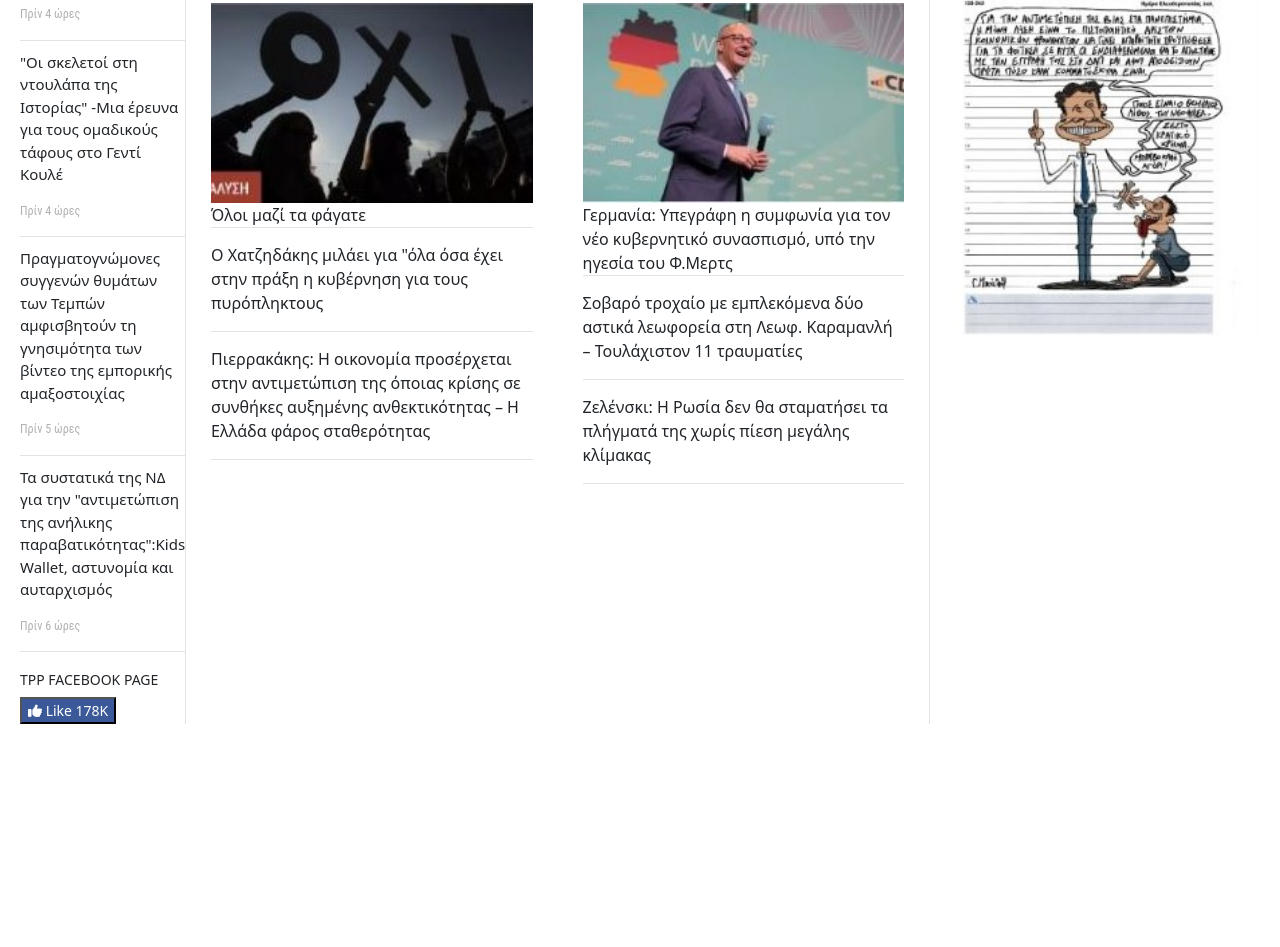
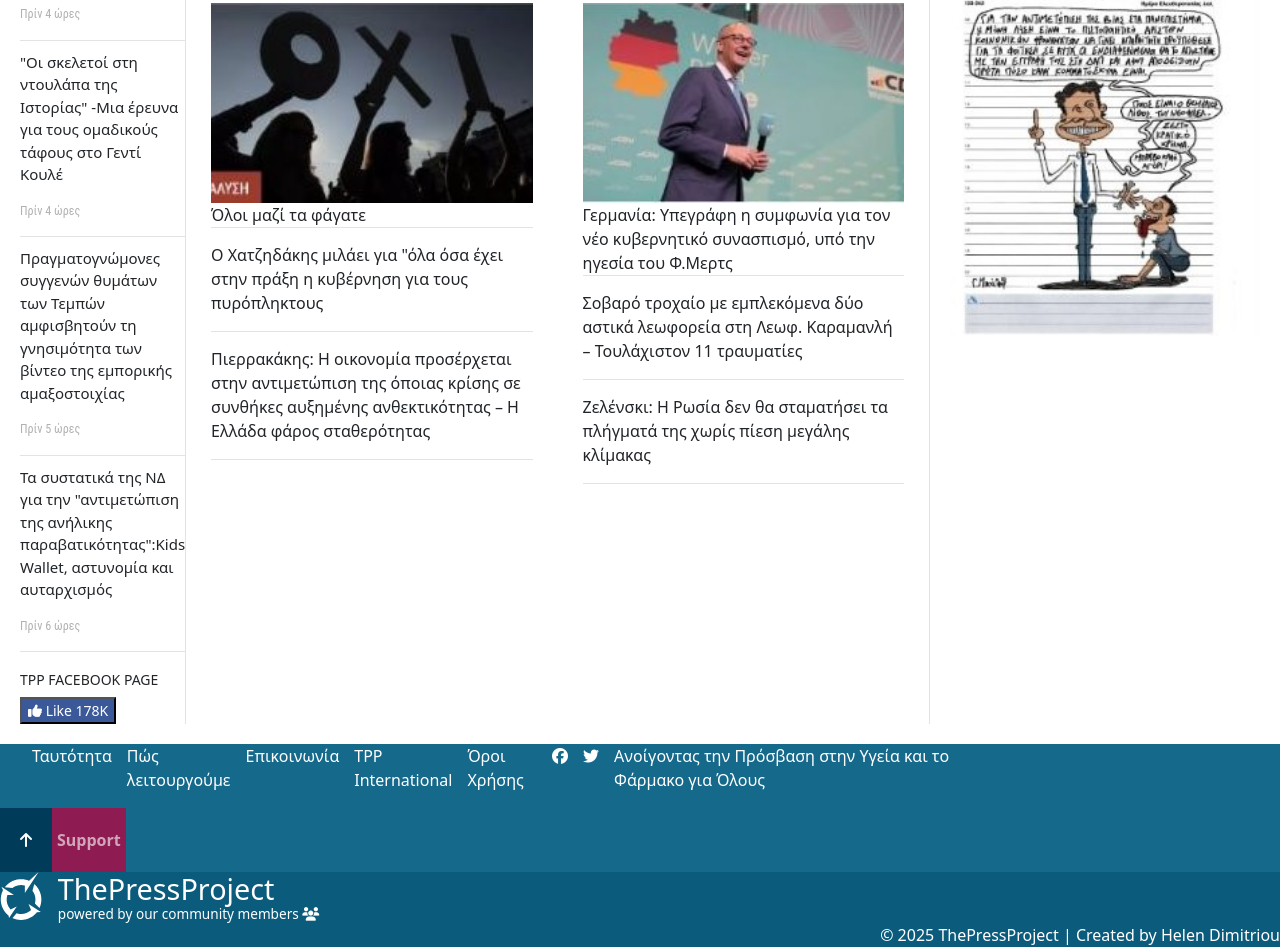
Before and after one commit to Eleni-123/The-press-project, a plain HTML site: page index.html in a window 1280 px wide. Shown: the part 1643-2590 px from the top of the page. Before the commit the page ends 2387 px from the top, so only its background shows below. Drawn offline with nearby package versions, Linux system fonts and the light colour scheme.

Commit message:
added the footer

```diff
--- a/index.html
+++ b/index.html
@@ -71,28 +71,36 @@
               <li>
                 <a href="#"><i class="fa-solid fa-house"></i></a>
               </li>
-              <li><a href="#">Newsroom</a></li>
-              <li class="we-play-with-positions"><a href="#">Πολιτική</a></li>
-              <li><a href="#">Οικονομία</a></li>
-              <li><a href="#">Διεθνή</a></li>
-              <li class="reportaz"><a href="#">Ρεπορτάζ</a></li>
-              <li class="analisi"><a href="#">Ανάλυση</a></li>
+              <li><a href="#" title="Newsroom">Newsroom</a></li>
+              <li class="we-play-with-positions">
+                <a href="#" title="Πολιτική">Πολιτική</a>
+              </li>
+              <li><a href="#" title="Οικονομία">Οικονομία</a></li>
+              <li><a href="#" title="Διεθνή">Διεθνή</a></li>
+              <li class="reportaz">
+                <a href="#" title="Ρεπορτάζ">Ρεπορτάζ</a>
+              </li>
+              <li class="analisi"><a href="#" title="Ανάλυση">Ανάλυση</a></li>
               <li>
-                <a href="#">tpp.<strong>TV</strong></a>
+                <a href="#" title="ttp.TV">tpp.<strong>TV</strong></a>
               </li>
               <li class="tppRadio">
-                <a href="#">tpp.<strong>Radio</strong></a>
+                <a href="#" title="tpp.Radio">tpp.<strong>Radio</strong></a>
               </li>
               <li>
-                <a href="#"><strong>Ανασκόπηση</strong></a>
+                <a href="#" title="Ανασκόπηση"><strong>Ανασκόπηση</strong></a>
               </li>
-              <li><a href="#">Πολιτισμός</a></li>
-              <li><a href="#">TPP International</a></li>
+              <li><a href="#" title="Πολιτισμός">Πολιτισμός</a></li>
               <li>
-                <a href="#"><strong>ΖΗΝ</strong></a>
+                <a href="#" title="TPP International">TPP International</a>
               </li>
               <li>
-                <a href="#">για τον <strong>Κώστα</strong></a>
+                <a href="#" title="ΖΗΝ"><strong>ΖΗΝ</strong></a>
+              </li>
+              <li>
+                <a href="#" title="για τον Κώστα"
+                  >για τον <strong>Κώστα</strong></a
+                >
               </li>
               <li class="search-item">
                 <a href="#"><i class="fa-solid fa-magnifying-glass"></i></a>
@@ -510,6 +518,47 @@
           </div>
         </div>
       </div>
+      <div class="footer_background">
+        <div class="footer_menu">
+          <div class="navication_options">
+            <ul>
+              <li>Ταυτότητα</li>
+              <li>Πώς λειτουργούμε</li>
+              <li>Επικοινωνία</li>
+              <li>TPP International</li>
+              <li>Όροι Χρήσης</li>
+              <li><i class="fa-brands fa-facebook"></i></li>
+              <li><i class="fa-brands fa-twitter"></i></li>
+              <li>
+                Ανοίγοντας την Πρόσβαση στην Υγεία και το Φάρμακο για Όλους
+              </li>
+            </ul>
+          </div>
+          <div class="navication_btns">
+            <div class="arrow"><i class="fa-solid fa-arrow-up"></i></div>
+            <div class="support">Support</div>
+          </div>
+        </div>
+        <div class="logo_footer">
+          <div class="d-flex">
+            <!--Αυτό το div περιέχει το logo και το site-info. Εξυπηρετεί σκοπούς εμφάνισης στο css αρχείο για να βλέπουμε σωστά την διάταξη -->
+            <img src="favicon.svg" alt="logo-site" class="logo" />
+            <!-- Για το logo της σελίδας -->
+
+            <div class="site-info">
+              <h1>ThePressProject</h1>
+              <p>
+                powered by our community members
+                <i class="fa-sharp fa-solid fa-users"></i>
+                <!-- Για την προσθήκη του icon με τους 3 ανθρώπους -->
+              </p>
+            </div>
+          </div>
+          <div class="site_copywrite">
+            © 2025 ThePressProject | Created by Helen Dimitriou
+          </div>
+        </div>
+      </div>
     </div>
   </body>
 </html>
--- a/styles.css
+++ b/styles.css
@@ -86,6 +86,7 @@
   display: flex;
   justify-content: center; /* οριζόντια κεντράρισμα */
   align-items: center; /* κάθετο κεντράρισμα */
+  width: 100%;
 }
 
 .art_politics_photo {
@@ -364,3 +365,49 @@ body {
 .remaining_area {
   background-color: #efefef;
 }
+
+.footer_background {
+  background-color: #003b59;
+  color: white;
+}
+
+.logo_footer {
+  max-width: 1350px;
+  margin: 0 auto;
+  position: relative;
+  background-color: #0b5b7c;
+}
+
+.footer_menu {
+  max-width: 1350px;
+  margin: 0 auto;
+  position: relative;
+  background-color: #15698b;
+  flex-wrap: wrap;
+}
+
+.navication_options ul {
+  list-style: none;
+  display: flex;
+  gap: 15px;
+  max-width: 75%;
+}
+
+.navication_options li:hover {
+  text-decoration: underline;
+  cursor: pointer;
+}
+
+.arrow {
+  background-color: #003b59;
+  padding: 20px 20px;
+}
+
+.navication_btns {
+  display: flex;
+  max-width: 25%;
+}
+
+.site_copywrite {
+  text-align: right;
+}
```
